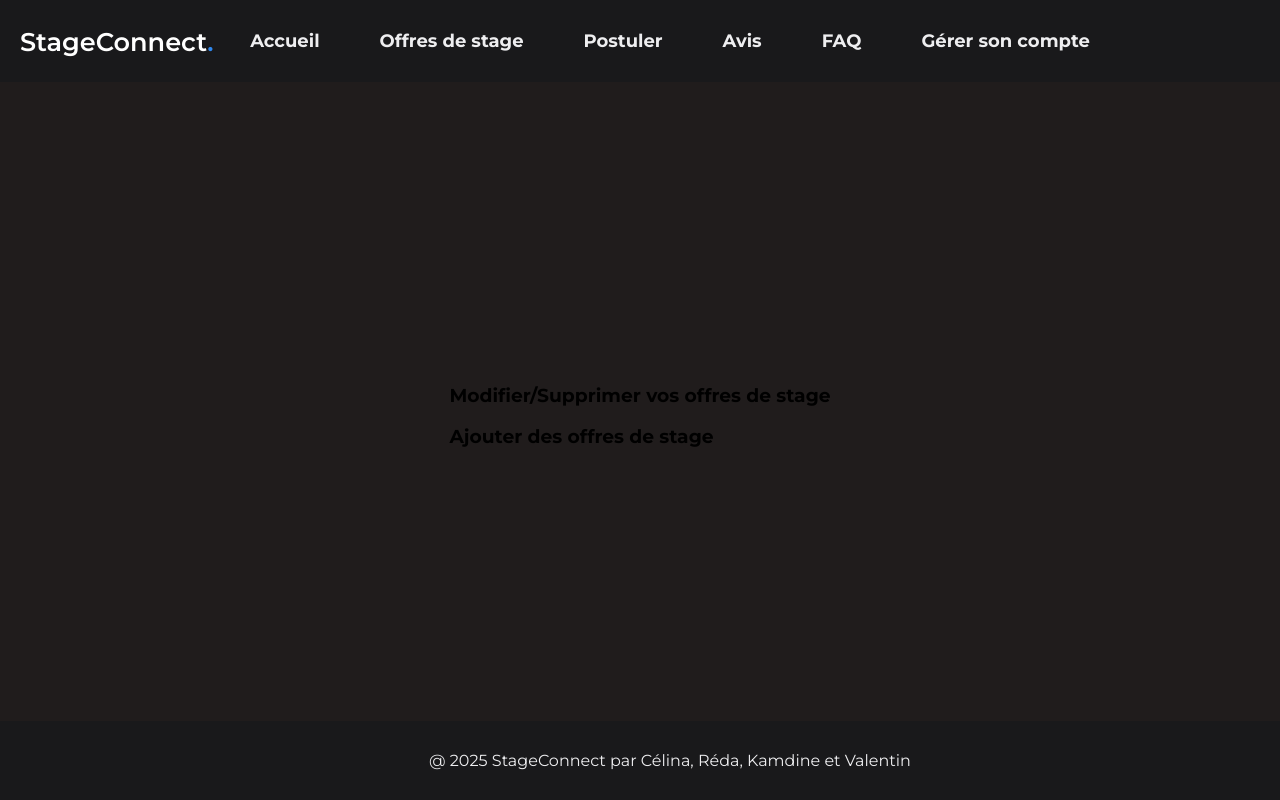
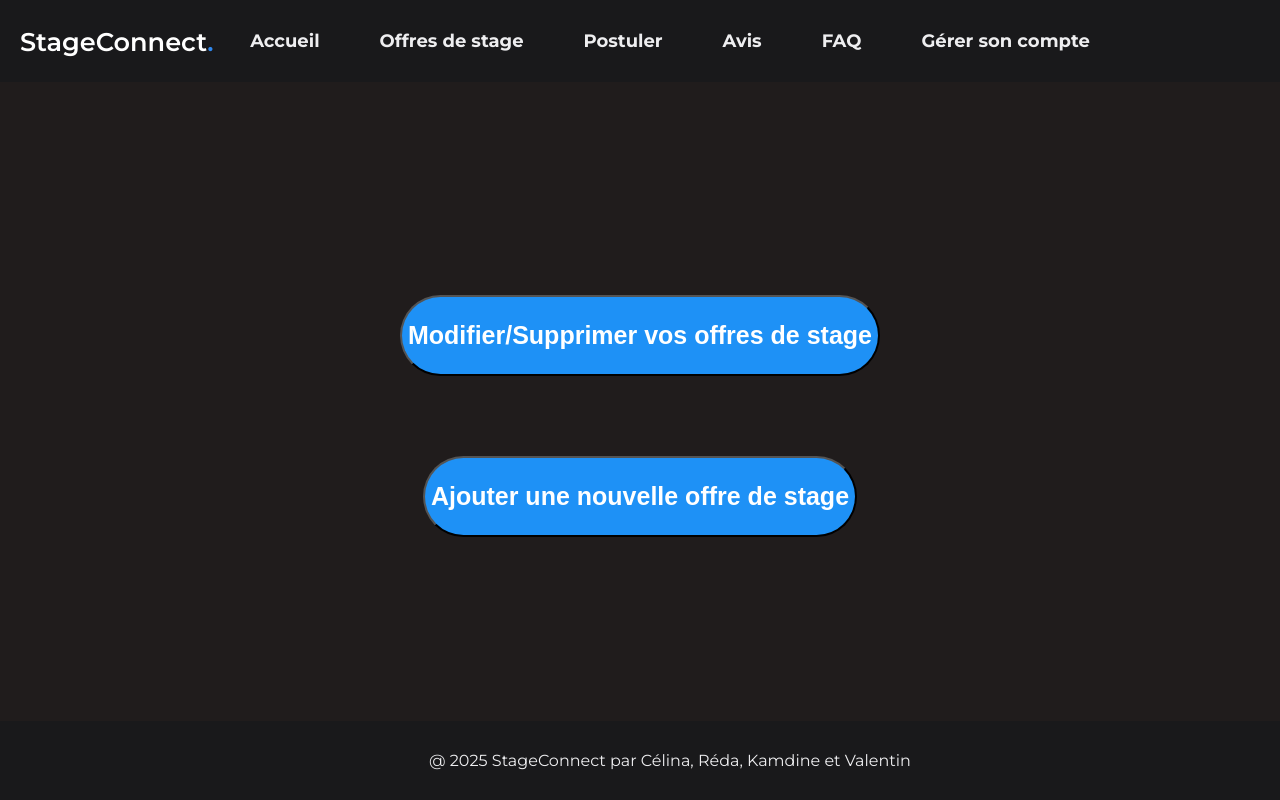
Before and after one commit to masdonte/StageConnect, a PHP site: page /gestion.php in a window 1280 px wide. Run offline with PHP 8.4, Linux system fonts and the light colour scheme; a user stored in the database is signed in.

Commit message:
[ADD]gestion update css

```diff
--- /dev/null
+++ b/css/gestion.css
@@ -0,0 +1,64 @@
+/*=============== GOOGLE FONTS ===============*/
+@import url("https://fonts.googleapis.com/css2?family=Montserrat:wght@100..900&display=swap");
+
+/*=============== VARIABLES CSS ===============*/
+:root {
+    /*========== Colors ==========*/
+    /*Color mode HSL(hue, saturation, lightness)*/
+    --first-color: hsl(208, 92%, 54%);
+    --first-color-alt: hsl(208, 88%, 50%);
+    --title-color: hsl(220, 68%, 4%);
+    --white-color: hsl(0, 0%, 100%);
+    --text-color: hsl(220, 15%, 66%);
+    --body-color: hsl(0, 0%, 100%);
+    --container-color: hsl(220, 50%, 97%);
+
+    /*========== Font and typography ==========*/
+    /*.5rem = 8px | 1rem = 16px ...*/
+    --body-font: "Montserrat", system-ui;
+    --big-font-size: 3rem;
+    --normal-font-size: 1.1rem;
+    --small-font-size: .813rem;
+    --tiny-font-size: .688rem;
+
+    /*========== Font weight ==========*/
+    --font-regular: 400;
+    --font-medium: 500;
+    --font-semi-bold: 600;
+
+    /*========== z index ==========*/
+    --z-tooltip: 10;
+    --z-fixed: 100;
+}
+
+/*========== Responsive typography ==========*/
+@media screen and (min-width: 1150px) {
+    :root {
+        --big-font-size: 3rem;
+        --normal-font-size: 1.1rem;
+        --small-font-size: .875rem;
+        --tiny-font-size: .75rem;
+    }
+}
+
+
+.login__button {
+    width: 100%; /* Ou une largeur fixe comme 200px */
+    display: inline-flex;
+    justify-content: center;
+    background-color: var(--first-color);
+    color: white;
+    font-weight: var(--font-semi-bold);
+    padding-block: 1.5rem;
+    border-radius: 4rem;
+    margin-block: 2rem;
+    cursor: pointer;
+    transition: background-color .4s, box-shadow .4s;
+    font-size: 25px;
+}
+.login_box {
+    display: flex; /* Utiliser flexbox pour l'alignement */
+    flex-direction: column; /* Aligner les boutons en colonne */
+    align-items: center; /* Centrer les boutons horizontalement */
+    gap: 1rem; /* Espacement entre les boutons */
+}
--- a/pages/gestion.php
+++ b/pages/gestion.php
@@ -4,6 +4,7 @@ include("../pages/config.php");
 ?>
 <!DOCTYPE html>
 <html lang="fr">
+
 <head>
     <meta charset="UTF-8">
     <meta name="viewport" content="width=device-width, initial-scale=1.0">
@@ -20,13 +21,13 @@ include("../pages/config.php");
         ?>
     </header>
     <main>
-        <div class="gestion">
+
+        <div class="login_box">
+            <div class="ajouter">
+                <button type="submit" class="login__button">Modifier/Supprimer vos offres de stage</button>
+            </div>
             <div class="modifier">
-                <h3>Modifier/Supprimer vos offres de stage</h3>
-
-            </div>
-            <div class="ajouter">
-                <h3>Ajouter des offres de stage</h3>
+                <button type="submit" class="login__button">Ajouter une nouvelle offre de stage</button>
             </div>
         </div>
     </main>
```
